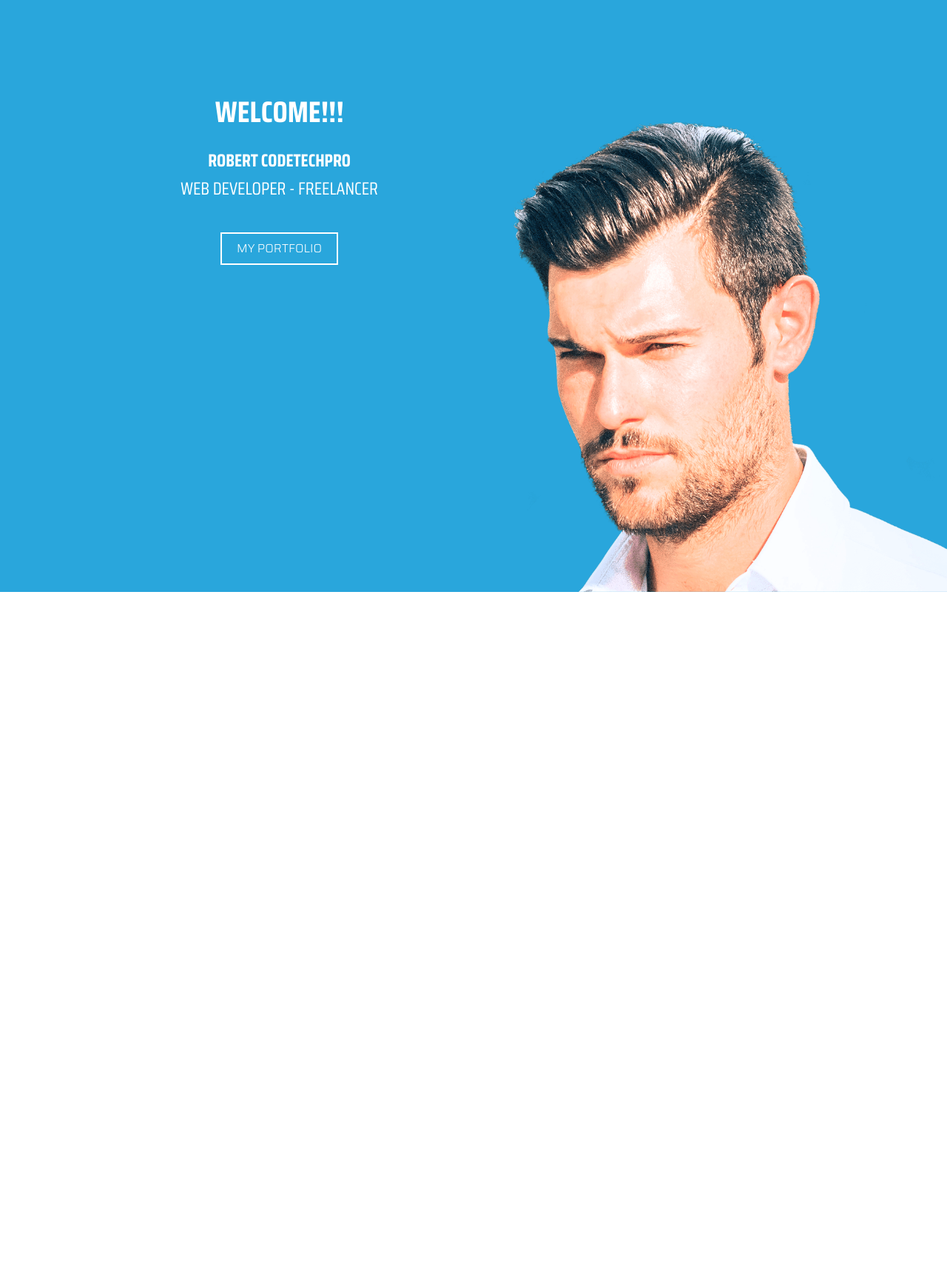
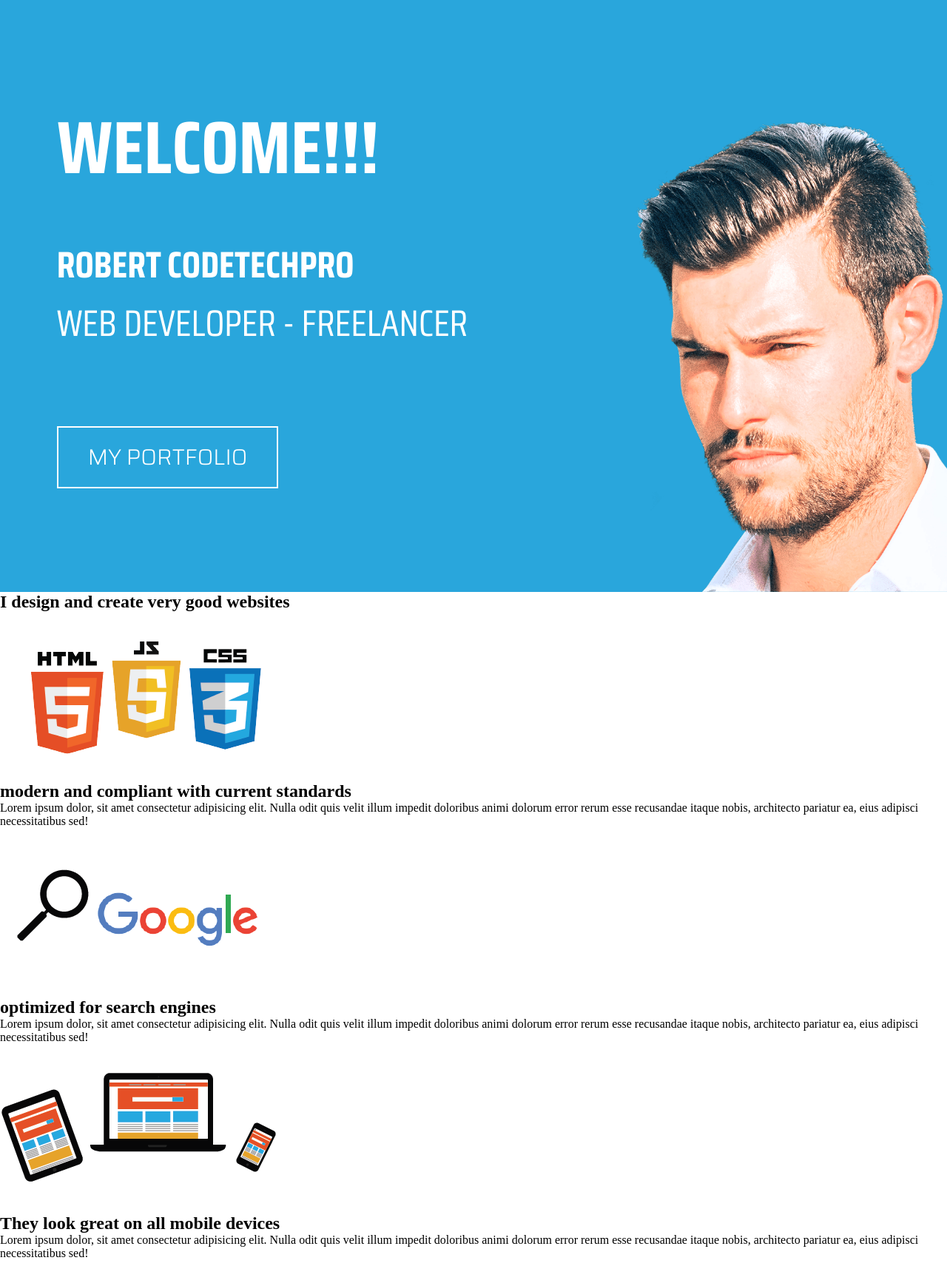
Before and after one commit to Robert1211/portfolio_web1.0, a plain HTML site: page index.html in a window 1280 px wide. Shown: the top 1738 px of the page at 74% size. Drawn offline with Linux system fonts and the light colour scheme.

Commit message:
@media_css

```diff
--- a/css/style.css
+++ b/css/style.css
@@ -10,6 +10,8 @@ header{
     height: 100vh;
     background-color: #29a6dc;
     overflow: hidden;
+    max-width: 1920px;
+    margin: 0 auto;
 }
 
 header > * {
@@ -23,11 +25,11 @@ header img {
 }
 
 header div.welcome{
-   top: 7%;
-   left: 5%;
-   right: 5%;
-
-   font-family: 'Saira Condensed', sans-serif;
+    z-index: 1;
+    top: 7%;
+    left: 5%;
+    right: 5%;
+    font-family: 'Saira Condensed', sans-serif;
     color: white;
     font-size: 40px;
     font-weight: bold;
@@ -106,6 +108,25 @@ header button {
         right: -20%;
     }
 }
+@media (orientation: portrait) and (min-width: 768px){
+    header p {
+        font-size: 80px;
+    }
+    header h1 {
+        font-size: 42px;
+    }
+    header h2 {
+        font-size: 42px;
+    }
+    header button {
+        margin-top: 60px;
+        line-height: 60px;
+        font-size: 30px;
+    }
+    header img {
+        right: -20%;
+    }
+}
 
 @media (orientation: landscape) {
     header img {
@@ -136,22 +157,97 @@ header button {
     }
 }
 @media (orientation: landscape) and (min-width: 1024px){
+    header div.welcome{
+        left: 3%;
+    }
+    header div.welcome {
+        text-align: left;
+    }
     header p {
+        font-size: 56px;
+    }
+    header h1{
+        margin-top: 40px;
+        font-size: 34px;
+    }
+    header h2 {
+        font-size: 34px;
+    }
+    header button {
+        margin-top: 80px;
+        font-size: 28px;
+        line-height: 70px;
+    }
+    header img {
+        right: -22%;
+        height: 85%;
+    }
+}
+@media (orientation: landscape) and (min-width: 1280px){
+    header div.welcome{
+        text-align: left;
+        left: 6%;
+    }
+
+    header p {
+        font-size: 100px;
+    }
+    header h1{
+        margin-top: 40px;
+        font-size: 50px;
+    }
+    header h2 {
+        font-size: 50px;
+    }
+    header button {
+        margin-top: 100px;
+        font-size: 30px;
+        line-height: 80px;
+        padding: 0 40px;
+        border-width: 2px;
+    }
+    header img {
+        right: -18%;
+        height: 80%;
+    }
+}
+@media (orientation: landscape) and (min-width: 1600px){
+
+    header div.welcome {
+        left: 8%;
+    }
+
+    header p {
+        font-size: 120px;
+    }
+    header h1{
+        margin-top: 40px;
+        font-size: 60px;
+    }
+    header h2 {
+        font-size: 60px;
+    }
+    header button {
+
+        line-height: 90px;
 
     }
-    header h1{
-        font-size: 24px;
-    }
-    header h2 {
-        font-size: 24px;
-    }
-    header button {
-        font-size: 16px;
-        line-height: 40px;
+    header img {
+        right: -8%;
+        height: 90%;
     }
 }
 
-
+@media (min-width: 1024px) {
+    header button {
+        cursor: pointer;
+        transition: .3s;
+    }
+    header button:hover{
+        background-color: #fff;
+        color: #111;
+    }
+}
 
 section {
     min-height: 100vh;
--- a/index.html
+++ b/index.html
@@ -21,9 +21,29 @@
     </div>
        <img src="/images/photo1.png" alt="photo Robert">
 
+    </header>
 
-   </header>
-   <section></section>
+   <section class="features">
+        <h1>I design and create very good websites</h1>
+       <div class="feature">
+
+           <img src="images/services1.png" alt="logo html js css">
+           <h2>modern and compliant with current standards</h2>
+           <p class="description">Lorem ipsum dolor, sit amet consectetur adipisicing elit. Nulla odit quis velit illum impedit doloribus animi dolorum error rerum esse recusandae itaque nobis, architecto pariatur ea, eius adipisci necessitatibus sed!</p>
+       </div>
+       <div class="feature">
+
+           <img src="images/services2.png" alt="logo html js css">
+           <h2>optimized for search engines</h2>
+           <p class="description">Lorem ipsum dolor, sit amet consectetur adipisicing elit. Nulla odit quis velit illum impedit doloribus animi dolorum error rerum esse recusandae itaque nobis, architecto pariatur ea, eius adipisci necessitatibus sed!</p>
+       </div>
+       <div class="feature">
+
+           <img src="images/services3.png" alt="logo html js css">
+           <h2>They look great on all mobile devices</h2>
+           <p class="description">Lorem ipsum dolor, sit amet consectetur adipisicing elit. Nulla odit quis velit illum impedit doloribus animi dolorum error rerum esse recusandae itaque nobis, architecto pariatur ea, eius adipisci necessitatibus sed!</p>
+       </div>
+   </section>
    <section></section>
    <section></section>
    <section></section>
```
